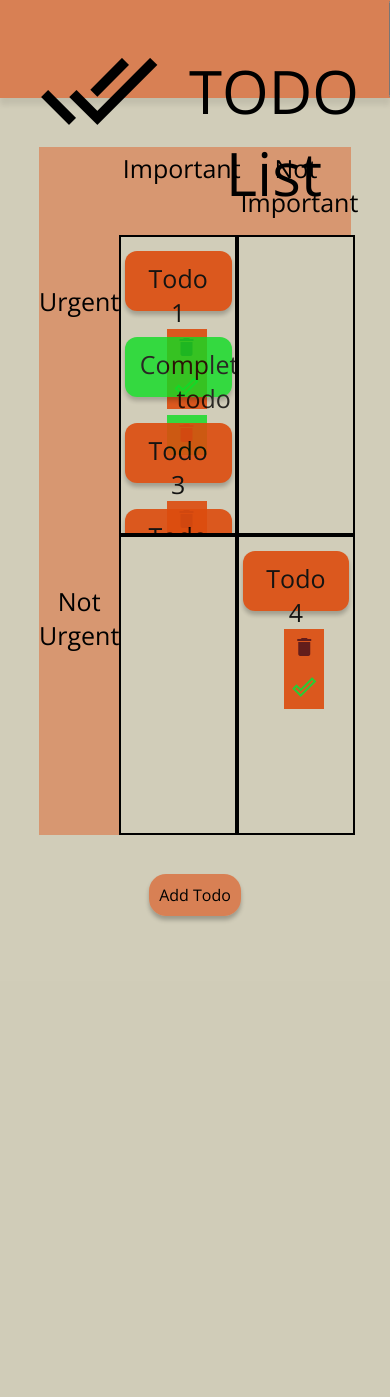
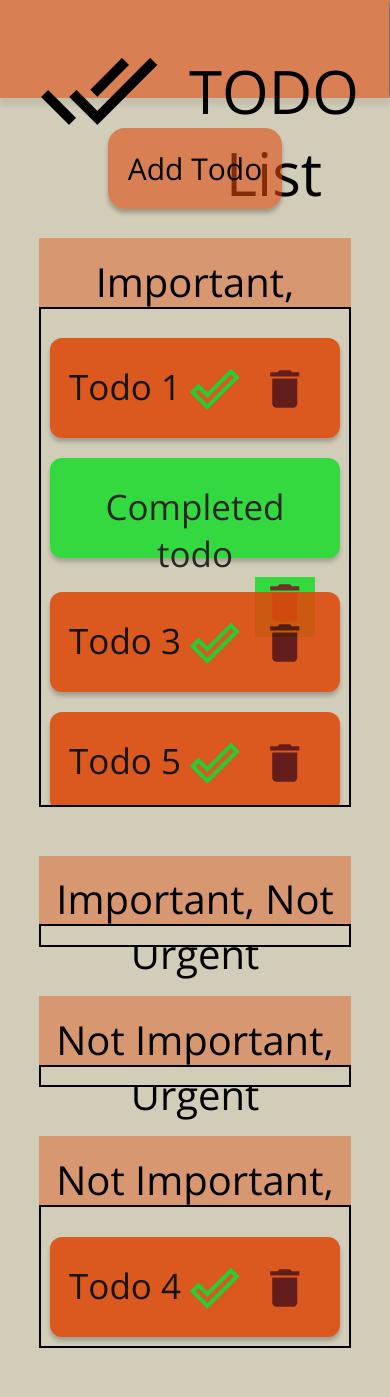
Before and after one commit to GurevichVarvara/ToDoList, a Python web app: template wireframes with HTML and CSS/templates/todos.html in a window 390 px wide; the page is wider, and only the part inside the window is pictured. Before the commit the page ends 922 px from the top of that part, so only its background shows below. Run offline with Jinja, Linux system fonts and the light colour scheme; the template is opened without the code that fills it, so the values that code supplies are empty.

Commit message:
generated todo-page for phone screen size

```diff
--- a/wireframes with HTML and CSS/templates/CSS/global_style.css
+++ b/wireframes with HTML and CSS/templates/CSS/global_style.css
@@ -40,6 +40,7 @@ body, html {
 }
 
 #desctop_navbar_buttons {
+	display: inline-block;
 	margin-left: 50px;
 	padding: 25px 10px;
 }
@@ -63,6 +64,9 @@ body, html {
 #phone_navbar_button {
 	display: none;
 }
+
+
+
 
 
 @media (max-width: 980px) {
--- a/wireframes with HTML and CSS/templates/CSS/login_register_form.css
+++ b/wireframes with HTML and CSS/templates/CSS/login_register_form.css
@@ -34,6 +34,8 @@
 }
 
 
+
+
 @media (max-width: 980px) {
 
 .login-form {
--- a/wireframes with HTML and CSS/templates/CSS/todo_and_habits_styles.css
+++ b/wireframes with HTML and CSS/templates/CSS/todo_and_habits_styles.css
@@ -60,12 +60,12 @@ main {
 	color: rgba(88, 10, 10, 1);
 }
 
-.todo-item-done-button > i:hover {
+.todo-item-done-button > i:hover, .todo-item-delete-button > i:hover {
 	font-size: 30px;
 }
 
-.todo-item-delete-button > i:hover {
-	font-size: 30px;
+#important-urgent.todo-title-phone, #not-important-urgent.todo-title-phone, #important-not-urgent.todo-title-phone, #not-important-not-urgent.todo-title-phone {
+	display: none;
 }
 
 #important.todo-title, #not-important.todo-title, #urgent.todo-title, #not-urgent.todo-title {
@@ -130,6 +130,14 @@ main {
 	grid-column: 3;
 }
 
+#down.add_todo_button {
+	display: inline-block;
+}
+
+#up.add_todo_button {
+	display: none;
+}
+
 .add_todo_button {
 	text-decoration: none;
 	color: black;
@@ -143,7 +151,125 @@ main {
 	padding: 13px;
 }
 
+
+
+
 @media (max-width: 980px) {
 
+main {
+	margin-top: 3vh;
+}
+
+.todo-container {
+	margin-top: 3vh;
+	grid-template-columns: 1fr;
+	background: rgba(209, 205, 185, 1);
+	border: none;
+}
+
+#important.todo-title, #not-important.todo-title, #urgent.todo-title, #not-urgent.todo-title {
+	display: none;
+}
+
+#important-urgent.todo-title-phone, #not-important-urgent.todo-title-phone, #important-not-urgent.todo-title-phone, #not-important-not-urgent.todo-title-phone {
+	display: block;
+	background: rgba(221, 76, 14, 0.42);
+	text-align: center;
+	height: 7vh;
+	font-size: 40px;
+	padding: 5%;
+}
+
+#not-important-urgent.todo-title-phone, #important-not-urgent.todo-title-phone, #not-important-not-urgent.todo-title-phone {
+	margin-top: 5vh;
+}
+
+#important-urgent.todo-title-phone {
+	grid-row: 1;
+	grid-column: 1;
+}
+
+#not-important-urgent.todo-title-phone {
+	grid-row: 3;
+	grid-column: 1;
+}
+
+#not-important-urgent.todo-title-phone {
+	grid-row: 5;
+	grid-column: 1;
+}
+
+#not-important-not-urgent.todo-title-phone {
+	grid-row: 7;
+	grid-column: 1;
+}
+
+.complited-todo-item, .todo-item {
+	width: 100%;
+	height: 100px;
+	margin-top: 20px;
+	padding: 10px 15px;
+	display: inline-block;
+	font-size: 35px;
+	padding-top: 25px;
+}
+
+#important-urgent.todo-category, #not-important-urgent.todo-category, #important-not-urgent.todo-category, #not-important-not-urgent.todo-category {
+	height: auto;
+	max-height: 500px;
+}
+
+#important-urgent.todo-category {
+	grid-row: 2;
+	grid-column: 1;
+}
+
+#not-important-urgent.todo-category {
+	grid-row: 4;
+	grid-column: 1;
+}
+
+#important-not-urgent.todo-category {
+	grid-row: 6;
+	grid-column: 1;
+}
+
+#not-important-not-urgent.todo-category {
+	grid-row: 8;
+	grid-column: 1;
+}
+
+.todo-item-delete-button, .todo-item-done-button {
+	width: 60px;
+	height: 60px;
+	background: inherit;
+	border: none;
+	font-size: 25px;
+	margin-left: auto;
+	float: right;
+	margin-right: 10px;
+}
+
+.todo-item-done-button > i, .todo-item-delete-button > i {
+	font-size: 50px;
+}
+
+.todo-item-done-button > i:hover, .todo-item-delete-button > i:hover {
+	font-size: 30px;
+}
+
+.add_todo_button {
+	padding: 20px;
+	border-radius: 17px;
+	font-size: 30px;
+}
+
+#down.add_todo_button {
+	display: none;
+}
+
+#up.add_todo_button {
+	display: inline-block;
+}
 
 }
--- a/wireframes with HTML and CSS/templates/todos.html
+++ b/wireframes with HTML and CSS/templates/todos.html
@@ -27,6 +27,8 @@
     </div>
 
     <main id="main_form">
+        <a class="add_todo_button" id="up" href="#">Add Todo</a>
+
         <div class="todo-container">
 
             <div class="todo-title" id="important">
@@ -40,6 +42,19 @@
             </div>
             <div class="todo-title" id="not-urgent">
                 <p>Not Urgent</p>
+            </div>
+
+            <div class="todo-title-phone" id="important-urgent">
+                <p>Important, Urgent</p>
+            </div>
+            <div class="todo-title-phone" id="not-important-urgent">
+                <p>Not Important, Urgent</p>
+            </div>
+            <div class="todo-title-phone" id="important-not-urgent">
+                <p>Important, Not Urgent</p>
+            </div>
+            <div class="todo-title-phone" id="not-important-not-urgent">
+                <p>Not Important, Not Urgent</p>
             </div>
 
             <section class="todo-category" id="important-urgent">
@@ -111,23 +126,20 @@
             </section>
         </div>
 
-        <a class="add_todo_button" href="#">Add Todo</a>
+        <a class="add_todo_button" id="down" href="#">Add Todo</a>
     </main>
 
     <script>
         function get_drop_login_menu() {
             var buttons = document.getElementById("desctop_navbar_buttons");
             var navbar = document.getElementById("navbar");
-            var main_form = document.getElementById("main_form");
 
             if (buttons.style.display === "grid") {
                 buttons.style.display = "none";
                 navbar.style.height = "10vh";
-                main_form.style.marginTop = "12vh";
             } else {
                 buttons.style.display = "grid";
                 navbar.style.height = "17vh";
-                main_form.style.marginTop = "5vh";
             }
         }
     </script>
```
